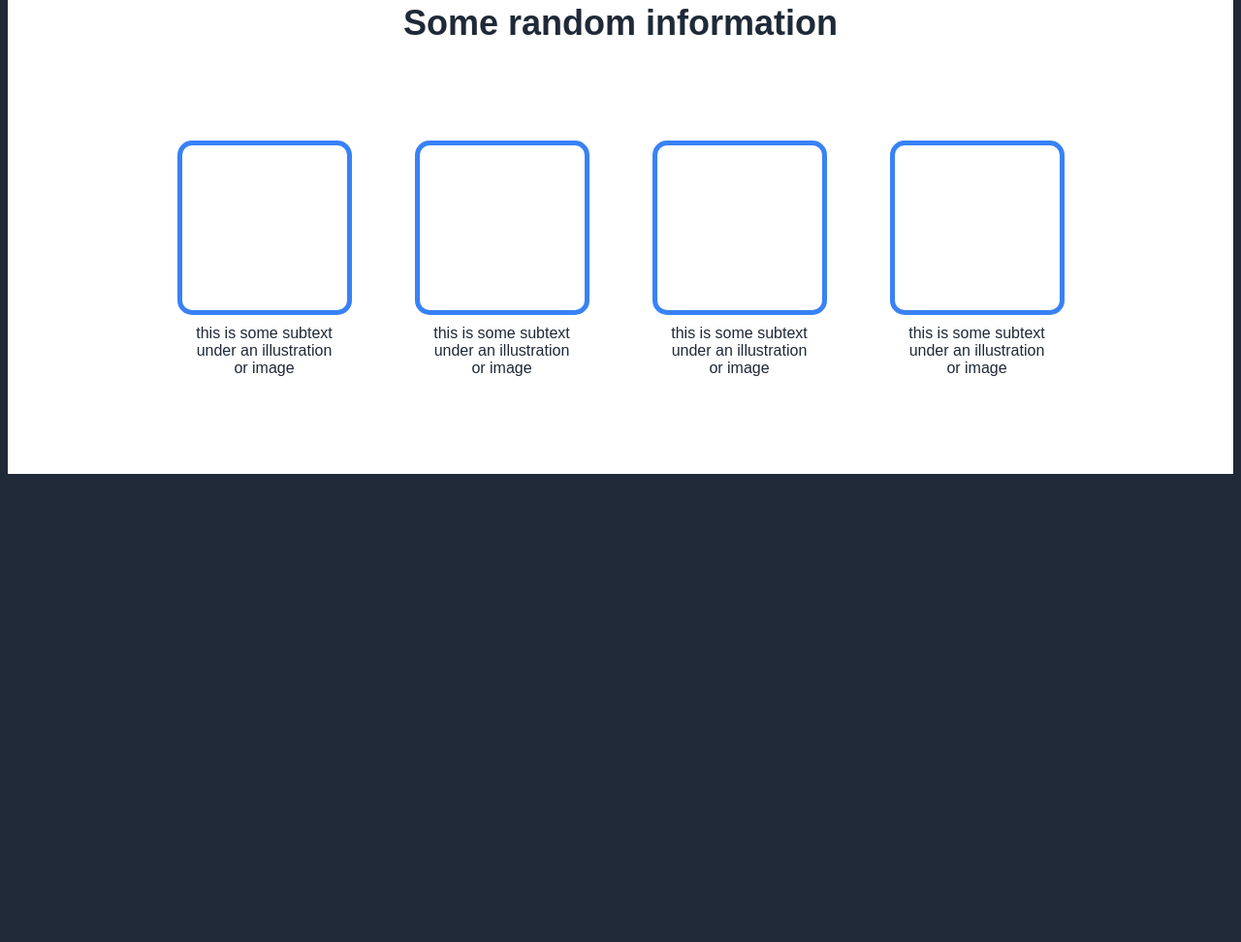
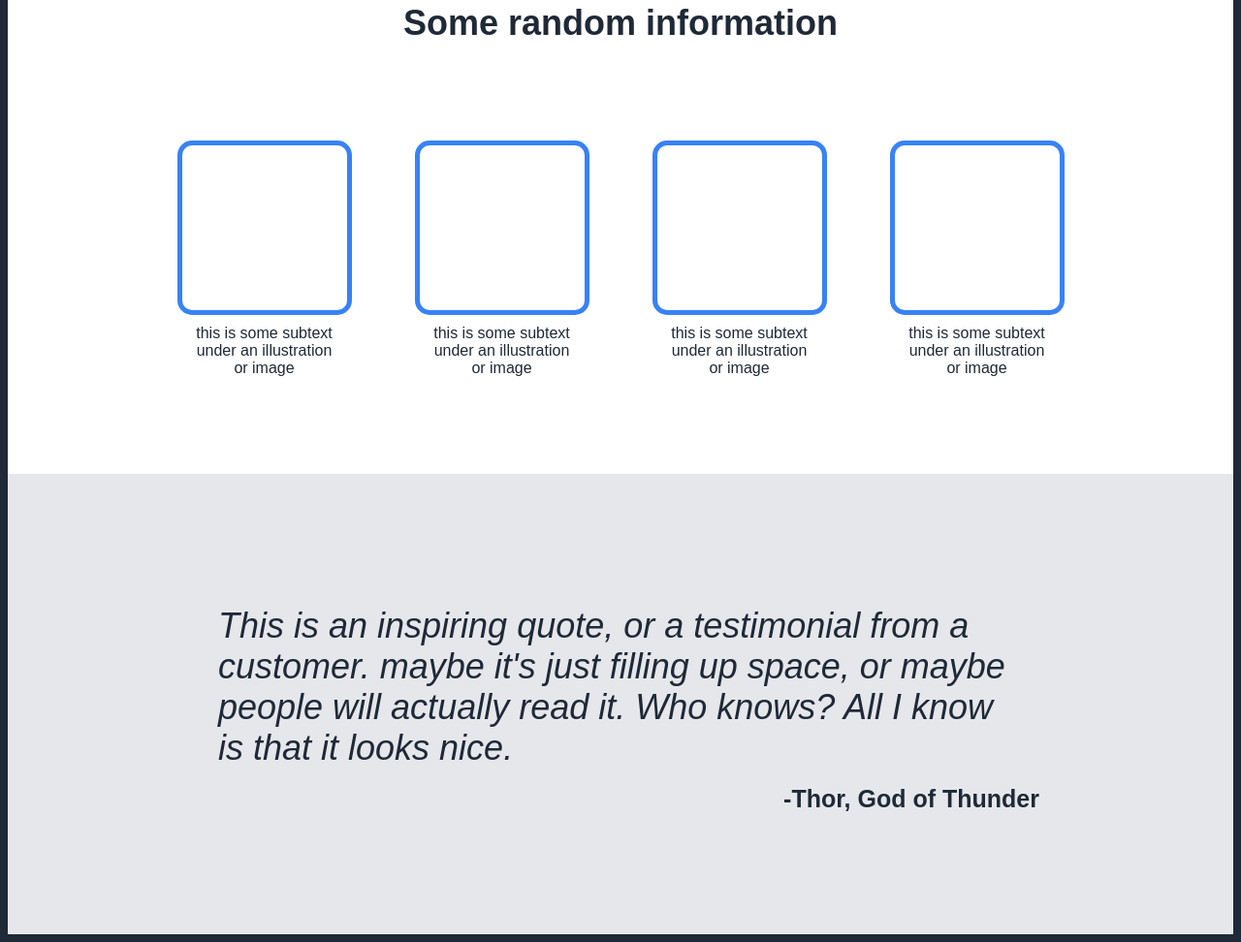
Before and after one commit to sjenne2022/project_landingpage, a plain HTML site: page index.html in a window 1280 px wide. Shown: the part 666-1638 px from the top of the page at 97% size. Before the commit the page ends 1163 px from the top, so only its background shows below. Drawn offline with Linux system fonts and the light colour scheme.

Commit message:
Added quote section to html and css

```diff
--- a/index.html
+++ b/index.html
@@ -55,5 +55,13 @@
             </div>
         </div>
     </section>
+    <section class="quote">
+        <div class="message">
+            <p>This is an inspiring quote, or a testimonial from a customer. maybe it's just filling up space, or maybe people will actually read it. Who knows? All I know is that it looks nice.</p>
+        </div>
+        <div class="author">
+            <p>-Thor, God of Thunder</p>
+        </div>
+    </section>
 </body>
 </html>
--- a/styles.css
+++ b/styles.css
@@ -132,3 +132,40 @@ ul {
     margin-top: 10px;
     margin-bottom: 100px;
 }
+
+.quote {
+    background-color: #E5E7EB;
+    display: flex;
+    flex-direction: column;
+    align-items: center;
+    padding-top: 100px;
+    padding-bottom: 100px;
+}
+
+.message {
+    background-color: #E5E7EB;
+    margin-bottom: 0;
+
+}
+
+.message p {
+    font-size: 36px;
+    font-style: italic;
+    font-weight: lighter;
+    color: #1F2937;
+    background-color: #E5E7EB;
+    width: 830px;
+}
+
+.author {
+    background-color: #E5E7EB;
+    margin-top: -44px;
+}
+
+.author p {
+    font-size: 25px;
+    font-weight: bolder;
+    color: #1F2937;
+    background-color: #E5E7EB;
+    margin-left: 600px;
+}
```
